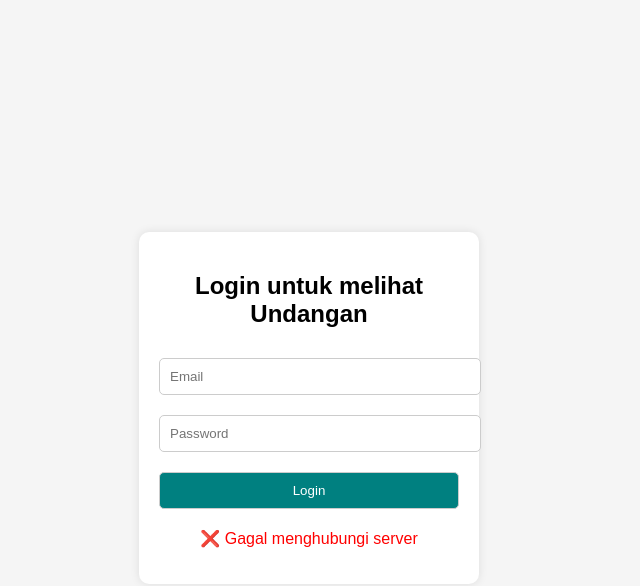
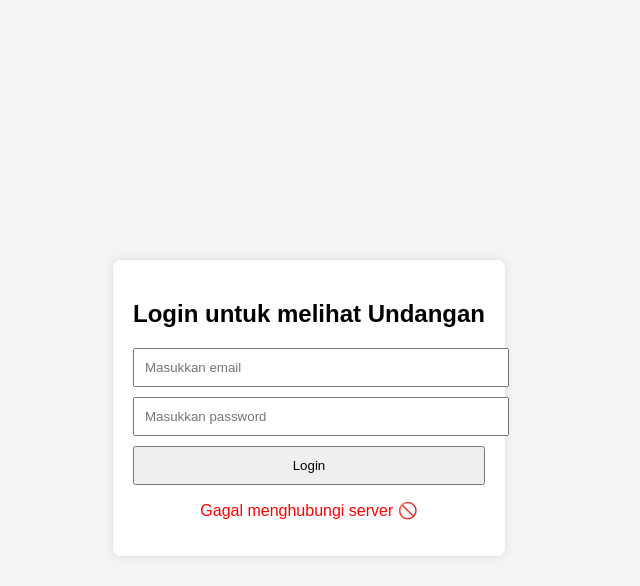
Before and after one commit to haidarhafiz21/back, a website: page front/login.html in a window 1280 px wide. Both pictures are taken after a click on the button "Login". Shown: the whole page, without its empty margins (331-971 px from the left). Drawn offline with Linux system fonts and the light colour scheme; no server answers.

Commit message:
update server.js untuk fix CORSS

```diff
--- a/front/login.html
+++ b/front/login.html
@@ -3,80 +3,68 @@
 <head>
   <meta charset="UTF-8">
   <meta name="viewport" content="width=device-width, initial-scale=1.0">
-  <title>Login Undangan</title>
+  <title>Login</title>
   <style>
     body {
       font-family: Arial, sans-serif;
-      background: #f5f5f5;
+      background: #f4f4f4;
       display: flex;
+      height: 100vh;
       justify-content: center;
       align-items: center;
-      height: 100vh;
     }
-    .card {
-      background: #fff;
+    .login-box {
+      background: white;
       padding: 20px;
-      border-radius: 10px;
-      box-shadow: 0 0 10px rgba(0,0,0,0.1);
+      border-radius: 8px;
+      box-shadow: 0px 0px 10px rgba(0,0,0,0.1);
       text-align: center;
-      width: 300px;
     }
     input, button {
+      display: block;
       width: 100%;
       margin: 10px 0;
       padding: 10px;
-      border-radius: 5px;
-      border: 1px solid #ccc;
     }
-    button {
-      background: teal;
-      color: white;
-      cursor: pointer;
-    }
-    button:hover {
-      background: darkcyan;
-    }
-    .error {
-      color: red;
-      margin-top: 10px;
-    }
+    .error { color: red; }
+    .success { color: green; }
   </style>
 </head>
 <body>
-  <div class="card">
+  <div class="login-box">
     <h2>Login untuk melihat Undangan</h2>
-    <input type="email" id="email" placeholder="Email" />
-    <input type="password" id="password" placeholder="Password" />
+    <input type="email" id="email" placeholder="Masukkan email" required>
+    <input type="password" id="password" placeholder="Masukkan password" required>
     <button onclick="login()">Login</button>
-    <p id="error" class="error"></p>
+    <p id="message"></p>
   </div>
 
   <script>
     async function login() {
       const email = document.getElementById("email").value;
       const password = document.getElementById("password").value;
-      const errorElement = document.getElementById("error");
+      const messageEl = document.getElementById("message");
 
       try {
-        const res = await fetch("https://back-production-87ee.up.railway.app/api/simpan", {
+        const response = await fetch("https://back-production-87ee.up.railway.app/api/simpan", {
           method: "POST",
           headers: { "Content-Type": "application/json" },
-          body: JSON.stringify({ email, password })
+          body: JSON.stringify({ email, password }),
         });
 
-        if (!res.ok) {
-          throw new Error("Login gagal");
+        const data = await response.json();
+
+        if (response.ok) {
+          messageEl.textContent = data.message;
+          messageEl.className = "success";
+        } else {
+          messageEl.textContent = data.message;
+          messageEl.className = "error";
         }
-
-        const data = await res.json();
-        if (data.success) {
-          alert("Login berhasil!");
-          window.location.href = "/undangan.html"; // halaman setelah login
-        } else {
-          errorElement.textContent = data.message;
-        }
-      } catch (err) {
-        errorElement.textContent = "❌ Gagal menghubungi server";
+      } catch (error) {
+        messageEl.textContent = "Gagal menghubungi server 🚫";
+        messageEl.className = "error";
+        console.error(error);
       }
     }
   </script>
```
Also changed, not shown: server.js (+20 -15 lines).
